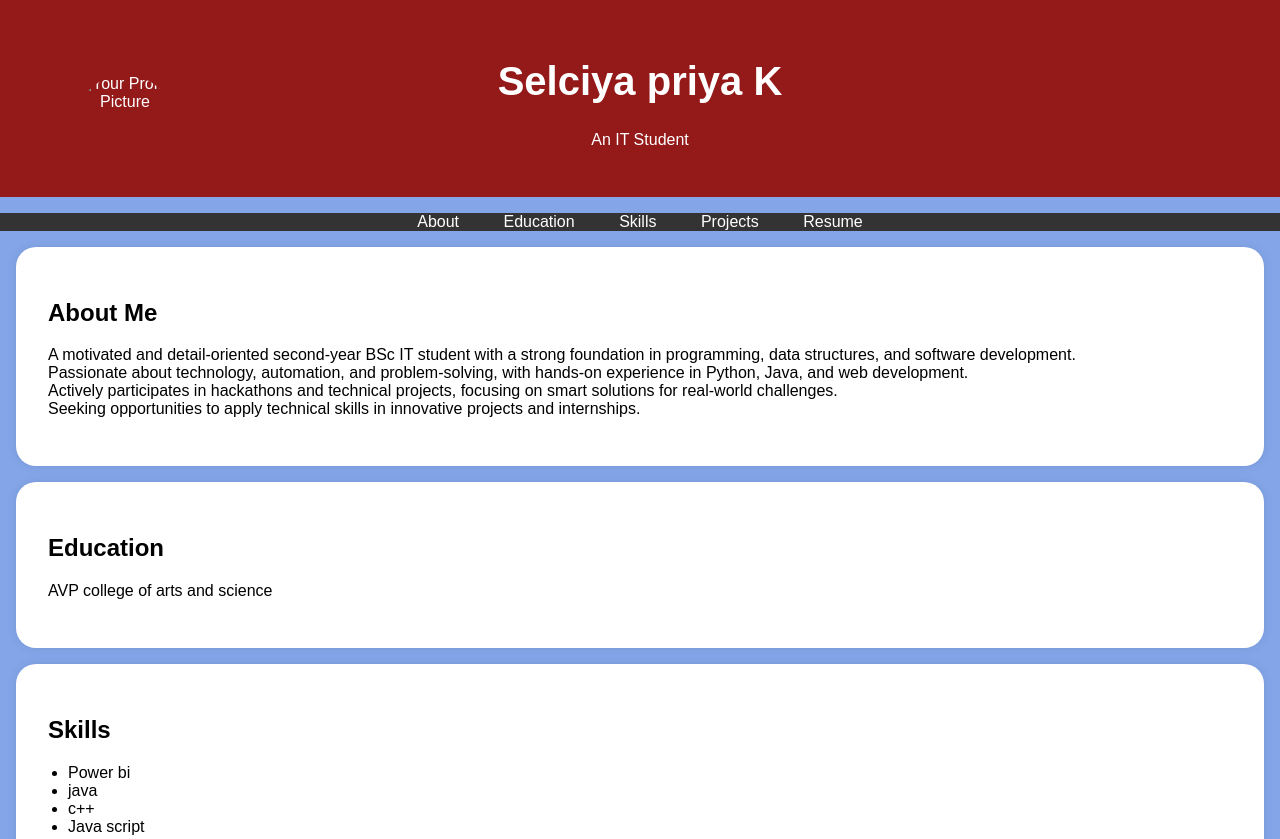
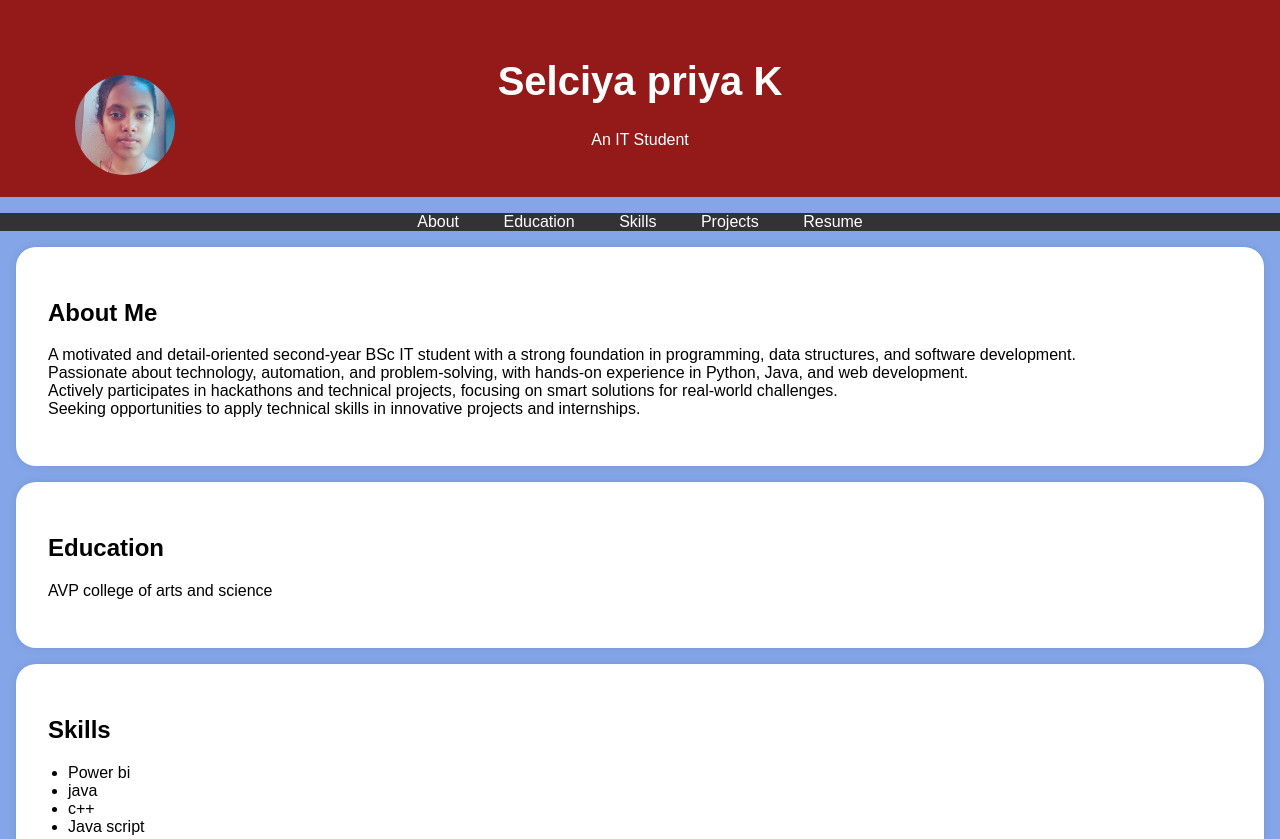
Before and after one commit to selciyapriya8125/digital-portfolio, a plain HTML site: page index.html in a window 1280 px wide. Shown: the top 839 px of the page. Drawn offline with Linux system fonts and the light colour scheme.

Commit message:
Update index.html

```diff
--- a/index.html
+++ b/index.html
@@ -95,7 +95,7 @@
     <header>
         <div class="header-content">
             <!-- Add your profile picture here -->
-            <img src="passport.jpg" alt="Your Profile Picture" class="profile-picture">
+            <img src="passport.jpeg" alt="Your Profile Picture" class="profile-picture">
             <h1>Selciya priya K</h1>
             <p>An IT Student</p>
         </div>
```
